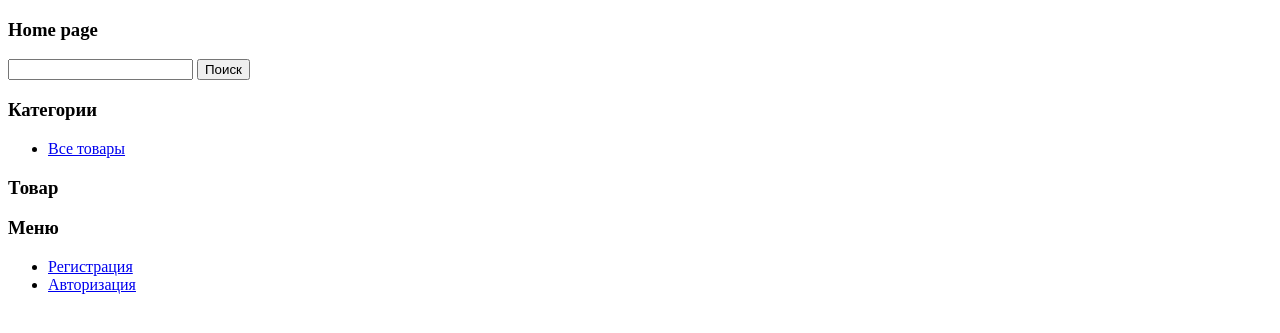
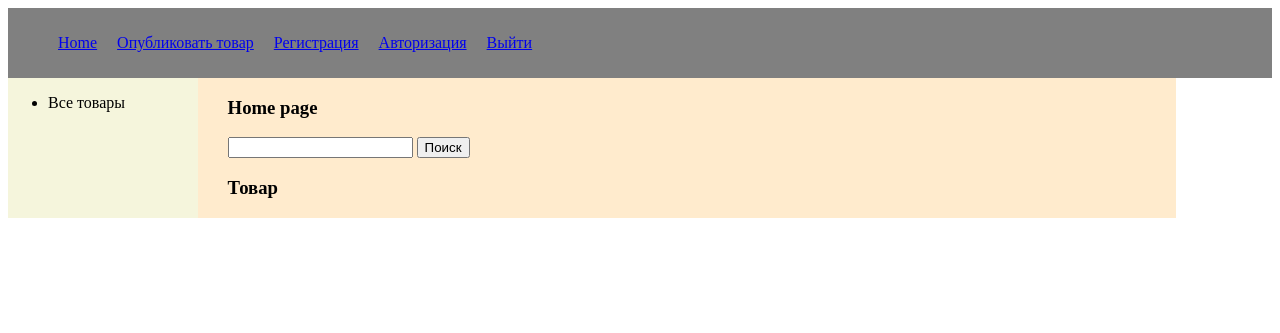
Before and after one commit to Ast-2021/WebStore, a Django app: page / in a window 1280 px wide. Shown: the top 333 px of the page. Run offline with Django 5.2, Linux system fonts and the light colour scheme; data that the repository does not hold is empty.

Commit message:
Добавлены CSS стили, базовая HTML страница разбита на верхнию, боковую, и центральную панель

```diff
--- /dev/null
+++ b/sale/static/sale/style.css
@@ -0,0 +1,30 @@
+.top-bar {
+    display: flex;
+    justify-content: space-between;
+    background-color: gray;
+}
+
+.top-bar>ul {
+    display: flex;
+    list-style: none;
+}
+
+.top-bar>ul>li {
+    display: block;
+    padding: 10px;
+}
+
+.content {
+    display: flex;
+}
+
+.navigation-bar {
+    width: 15%;
+    background-color: beige;
+}
+
+.main-content {
+    width: 75%;
+    padding-left: 30px;
+    background-color: blanchedalmond;
+}
--- a/sale/templates/sale/base.html
+++ b/sale/templates/sale/base.html
@@ -1,12 +1,39 @@
+{% load static %}
+
 <!DOCTYPE html>
 <html lang="en">
+
 <head>
     <meta charset="UTF-8">
     <meta name="viewport" content="width=device-width, initial-scale=1.0">
     <title>Document</title>
+    <link type="text/css" rel="stylesheet" href="{% static 'sale/style.css' %}">
 </head>
+
 <body>
-    {% block body %}
-    {% endblock %}
+    <div class="page">
+        <div class="top-bar">
+            <ul>
+                {% for m in menu %}
+                    <li><a href="{% url m.url_name %}">{{ m.title }}</a></li>
+                {% endfor %}
+            </ul>
+        </div>
+        <div class="content">
+            <div class="navigation-bar">
+                <ul>
+                    <li><a href="{% url 'home' %}"></a>Все товары</li>
+                    {% for category in categories %}
+                    <li><a href="{{ category.get_absolute_url }}">{{ category.title }}</a></li>
+                    {% endfor %}
+                </ul>
+            </div>
+            <div class="main-content">
+                {% block body %}
+                {% endblock %}
+            </div>
+        </div>
+    </div>
 </body>
+
 </html>
--- a/sale/templates/sale/index.html
+++ b/sale/templates/sale/index.html
@@ -8,13 +8,7 @@
     <input type="text" name="search">
     <button type="submit">Поиск</button>
 </form>
-<h3>Категории</h3>
-<ul>
-    <li><a href="{% url 'home' %}">Все товары</a></li>
-    {% for category in categories %}
-    <li><a href="{% url 'category' category.pk %}">{{ category.title }}</a></li>
-    {% endfor %}
-</ul>
+
 <h3>Товар</h3>
 <ul>
     {% for product in products %}
@@ -22,23 +16,4 @@
     {% endfor %}
 </ul>
 
-<h3>Меню</h3>
-<ul>
-    {% if request.user.is_authenticated %}
-    <li>
-        <a href="{% url 'create_product' %}">Опубликовать товар</a>
-    </li>
-    <li>
-        <a href="{% url 'logout' %}">Выйти</a>
-    </li>
-    {% else %}
-    <li>
-        <a href="{% url 'register' %}">Регистрация</a>
-    </li>
-    <li>
-        <a href="{% url 'login' %}">Авторизация</a>
-    </li>
-    {% endif %}
-</ul>
-
 {% endblock %}
--- a/sale/views.py
+++ b/sale/views.py
@@ -11,11 +11,19 @@ from django.contrib.auth import authenticate
 from django.contrib.auth.decorators import login_required
 
 
+menu = [
+    {'title': 'Home', 'url_name': 'home'},
+    {'title': 'Опубликовать товар', 'url_name': 'create_product'},
+    {'title': 'Регистрация', 'url_name': 'register'},
+    {'title': 'Авторизация', 'url_name': 'login'},
+    {'title': 'Выйти', 'url_name': 'logout'},
+]
+
 
 def index(request):
     products = Product.objects.all()
     categories = Category.objects.all()
-    context = {'products': products, 'categories': categories}
+    context = {'products': products, 'categories': categories, 'menu': menu}
     return render(request, 'sale/index.html', context)
 
 
--- a/store/settings.py
+++ b/store/settings.py
@@ -152,6 +152,7 @@ USE_TZ = True
 # https://docs.djangoproject.com/en/5.1/howto/static-files/
 
 STATIC_URL = 'static/'
+STATIC_ROOT = os.path.join(BASE_DIR, 'static')
 
 MEDIA_ROOT = os.path.join(BASE_DIR, 'media')
 MEDIA_URL = '/media/'
```
Also changed, not shown: sale/models.py (+7 -0 lines), sale/templates/sale/page_product.html (+6 -5 lines), sale/tests.py (+4 -4 lines), sale/templates/sale/create_product.html (indentation only), sale/templates/sale/update_product.html (line endings or trailing spaces).
